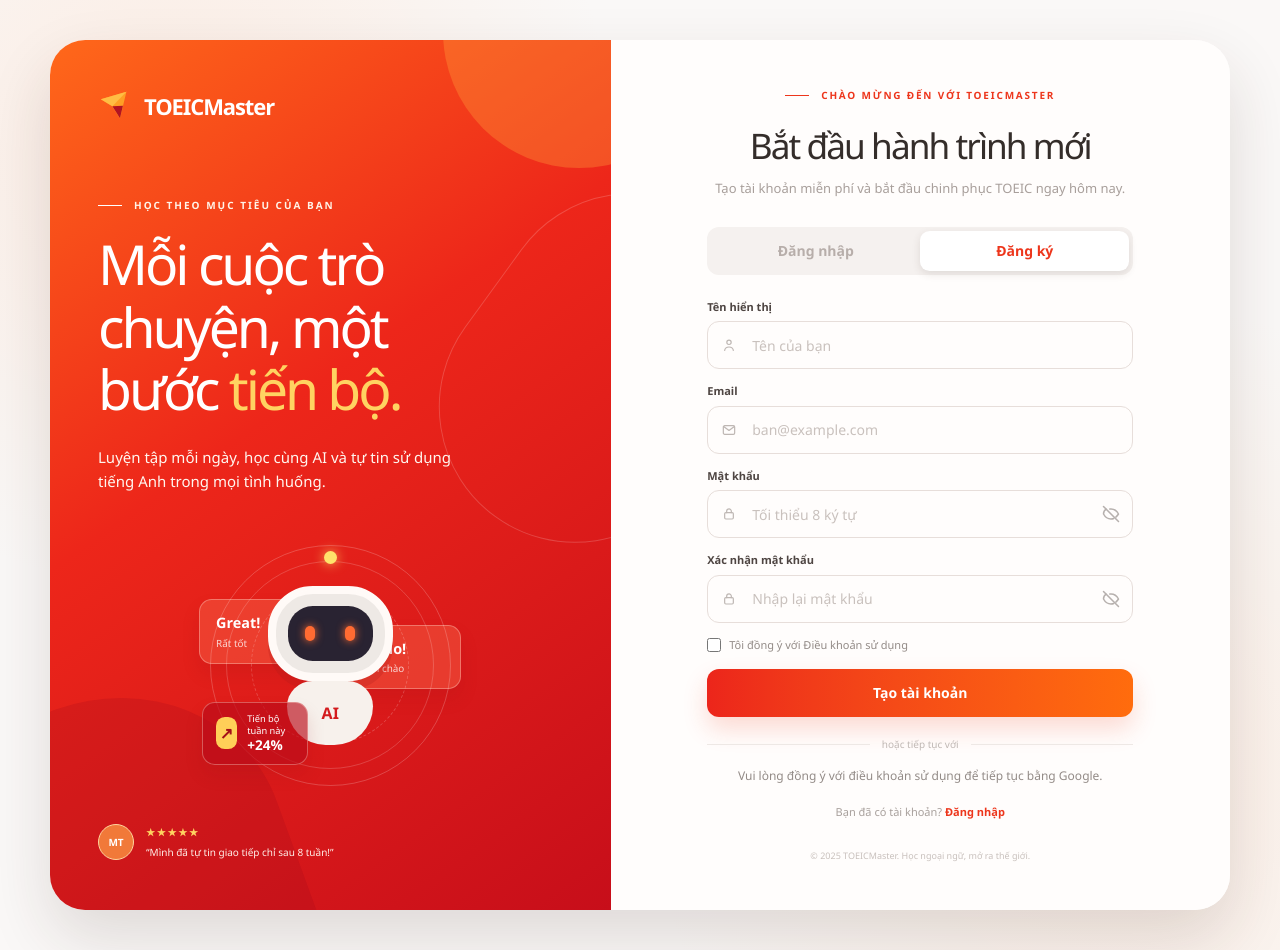
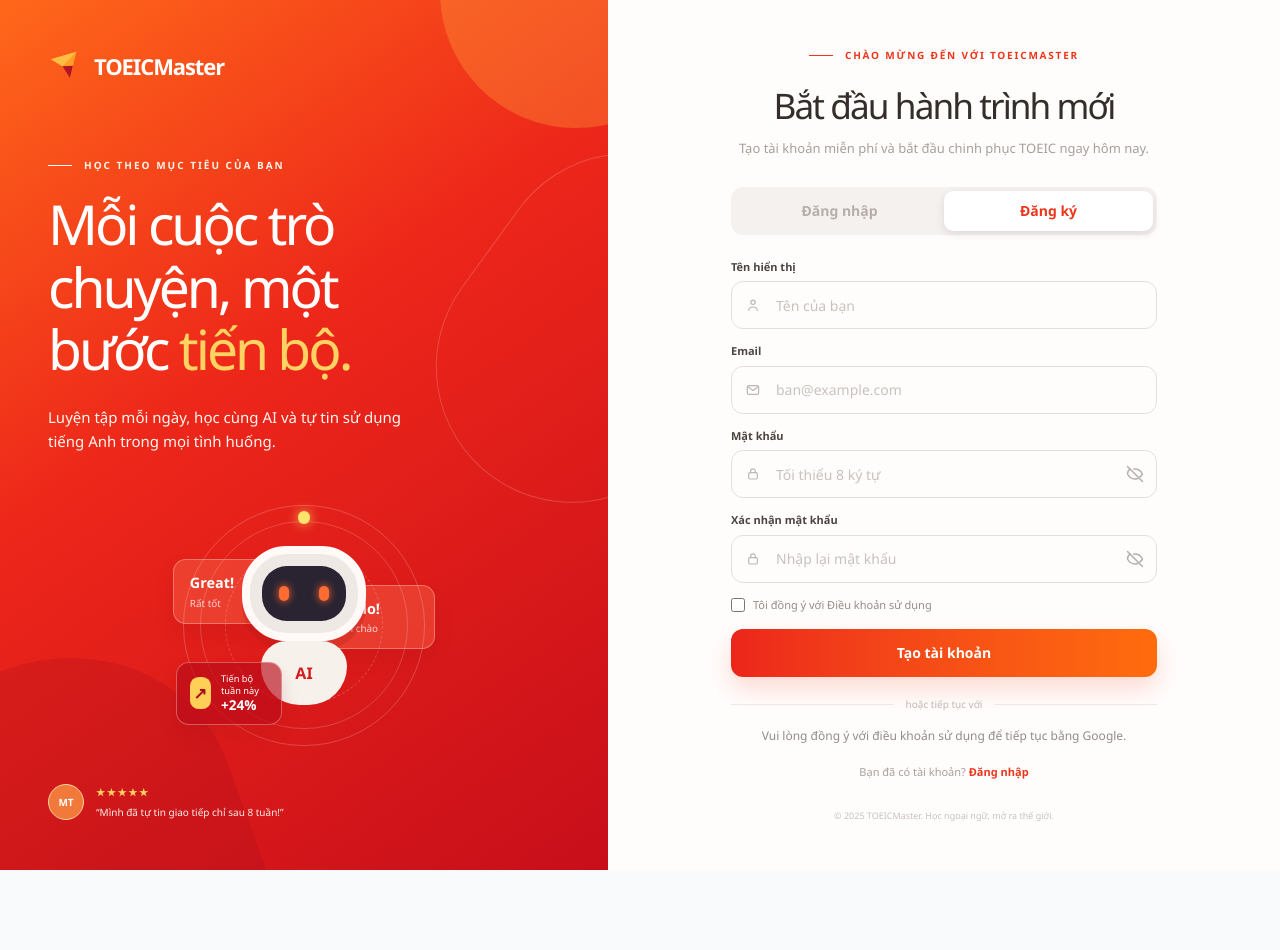
Before and after one commit to karasuma-2401/TOEICMaster-FE, a Next.js app: page /register in a window 1280 px wide. After the commit the page ends 870 px from the top, so only its background shows below. Built offline with nearby package versions, Linux system fonts and the light colour scheme.

Commit message:
style(auth): make auth layout fullscreen

```diff
--- a/src/app/globals.css
+++ b/src/app/globals.css
@@ -30,21 +30,11 @@
     #faf8f7;
 }
 
-.auth-card {
-  box-shadow: 0 28px 65px rgb(54 37 28 / 14%);
-}
-
 .auth-card button:not(:disabled),
 .auth-card a,
 .auth-card input[type="checkbox"],
 .auth-card label:has(input[type="checkbox"]) {
   cursor: pointer;
-}
-
-@media (max-width: 1023px) {
-  .auth-card {
-    box-shadow: none;
-  }
 }
 
 .auth-hero {
--- a/src/features/auth/components/auth-layout.tsx
+++ b/src/features/auth/components/auth-layout.tsx
@@ -92,8 +92,8 @@
 
 export function AuthLayout({ children }: { children: ReactNode }) {
   return (
-    <main className="auth-page min-h-dvh lg:flex lg:min-h-screen lg:items-center lg:justify-center lg:px-8 lg:py-10">
-      <div className="auth-card mx-auto grid min-h-dvh w-full overflow-hidden bg-white lg:min-h-[778px] lg:max-w-[1180px] lg:grid-cols-[47.5%_52.5%] lg:rounded-[2.2rem]">
+    <main className="auth-page min-h-dvh">
+      <div className="auth-card grid min-h-dvh w-full overflow-hidden bg-white lg:min-h-screen lg:grid-cols-[47.5%_52.5%]">
         <AuthHero />
         <section className="flex min-h-dvh items-center justify-center bg-[#fffdfc] px-7 py-12 sm:px-14 lg:min-h-0 lg:px-[6rem] lg:py-12">
           <div className="w-full max-w-[426px]">{children}</div>
--- a/src/features/auth/components/verification-panel.tsx
+++ b/src/features/auth/components/verification-panel.tsx
@@ -59,7 +59,7 @@
           aria-describedby={error ? "verificationCode-error" : undefined}
           aria-invalid={Boolean(error)}
           autoComplete="one-time-code"
-          className="h-14 w-full rounded-xl border border-[#e7deda] bg-[#fffdfc] px-6 text-center text-xl font-bold tracking-[0.55em] text-[#3d3532] outline-none transition placeholder:tracking-[0.55em] placeholder:text-[#d6cfcc] focus:border-[#ed361c] focus:ring-2 focus:ring-[#ffe2d8] aria-[invalid=true]:border-red-500"
+          className="h-14 w-full rounded-xl border border-[#e7deda] bg-[#fffdfc] px-6 text-center text-xl font-bold tracking-[0.55em] text-[#3d3532] outline-none transition placeholder:text-[#d6cfcc] focus:border-[#ed361c] focus:ring-2 focus:ring-[#ffe2d8] aria-[invalid=true]:border-red-500"
           id="verificationCode"
           inputMode="numeric"
           maxLength={6}
@@ -69,7 +69,7 @@
             setError(undefined);
             setNotice(undefined);
           }}
-          placeholder="0 0 0 0 0 0"
+          placeholder="000000"
           value={code}
         />
         {error ? (
```
